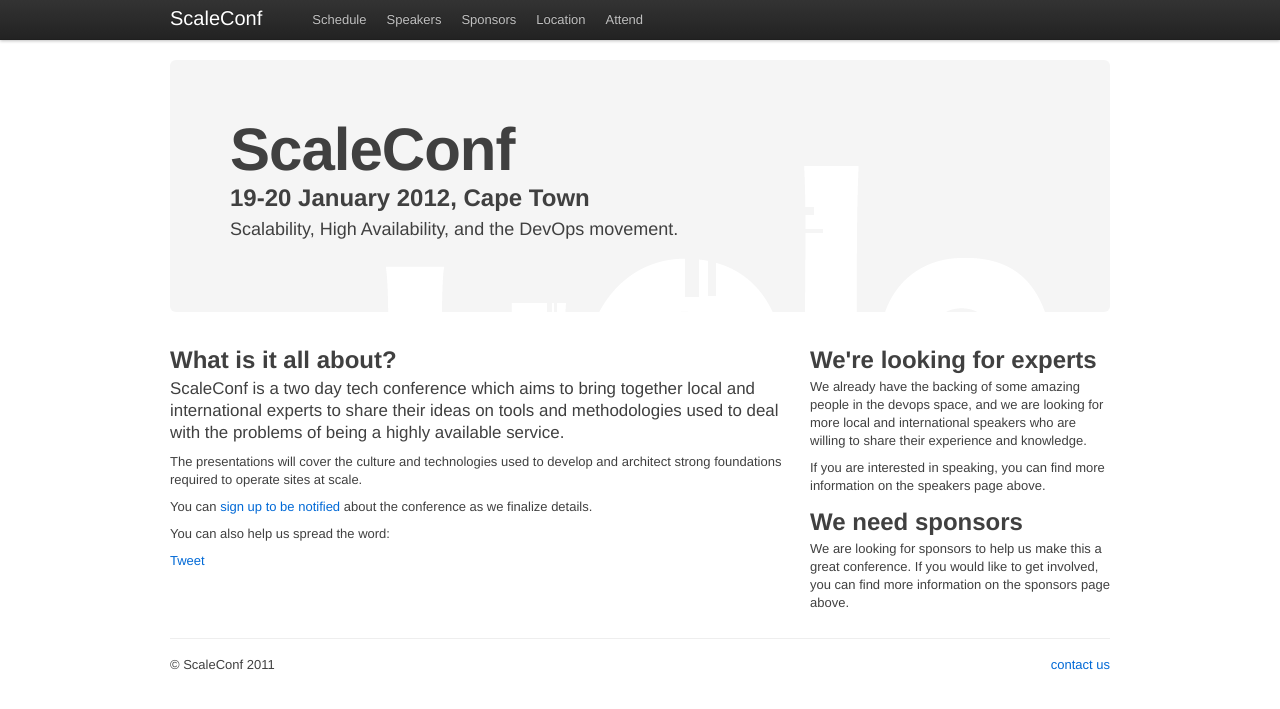
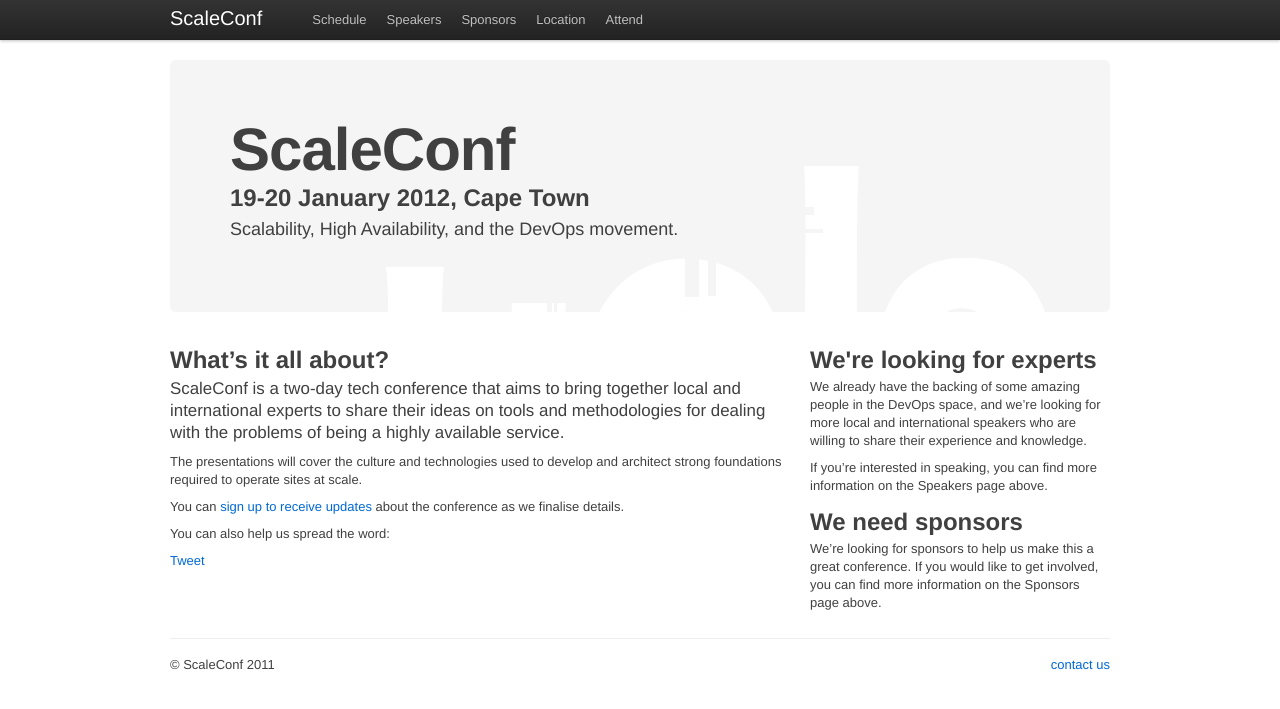
Before and after one commit to scaleconf/scaleconf.github.com, a Jekyll site: the page built from index.html, in a window 1280 px wide. Shown: the top 709 px of the page. Built offline with Jekyll 4.4.1, drawn with Linux system fonts in a browser that asks for light colours; Markdown is read by kramdown in place of the engine named in the settings; comment, search, counter and statistics services are not loaded.

Commit message:
Copy tweaks

```diff
--- a/index.html
+++ b/index.html
@@ -15,31 +15,31 @@ meta-description: Scaleconf is a web scalability conference about working and bu
       <!-- Example row of columns -->
       <div class="row">
         <div class="span-two-thirds">
-          <h2>What is it all about?</h2>
+          <h2>What&#8217;s it all about?</h2>
           <p style="font-size:1.3em;line-height:1.3em">
-          ScaleConf is a two day tech conference which aims to bring together local and international experts to share their ideas on tools and methodologies used to deal with the
+          ScaleConf is a two-day tech conference that aims to bring together local and international experts to share their ideas on tools and methodologies for dealing with the
           problems of being a highly available service.
           </p>
           <p>
           The presentations will cover the culture and technologies used to develop and architect strong foundations required to operate sites at scale.
           </p>
-          <p>You can <a href="attend">sign up to be notified</a> about the conference as we finalize details. </p>
+          <p>You can <a href="attend">sign up to receive updates</a> about the conference as we finalise details. </p>
           <p>You can also help us spread the word: <div style='vertical-align:middle; display:inline-block'><a href="https://twitter.com/share" class="twitter-share-button" data-text="A conference on scalability, devops, and high availability is happening in Cape Town, South Africa" data-count="horizontal" data-via="scaleconf">Tweet</a><script type="text/javascript" src="//platform.twitter.com/widgets.js"></script></div>
         </div>
 
         <div class="span-one-third">
           <h2>We're looking for experts</h2>
           <p>
-                We already have the backing of some amazing people in the devops space, and we are looking for more local and international speakers who are willing to share
+                We already have the backing of some amazing people in the DevOps space, and we&#8217;re looking for more local and international speakers who are willing to share
                 their experience and knowledge.
           </p>
           <p>
-                If you are interested in speaking, you can find more information on the speakers page above.
+                If you&#8217;re interested in speaking, you can find more information on the Speakers page above.
           </p>
           <!-- p><a class="btn info" href="/speakers">Speaker Information</a></p -->
            <h2>We need sponsors</h2>
            <p>
-           We are looking for sponsors to help us make this a great conference.  If you would like to get involved, you can find more information on the sponsors page above.
+           We&#8217;re looking for sponsors to help us make this a great conference.  If you would like to get involved, you can find more information on the Sponsors page above.
            </p>
           <!-- p><a class="btn info" href="/sponsors">Sponsor Information</a></p -->
        </div>
```
